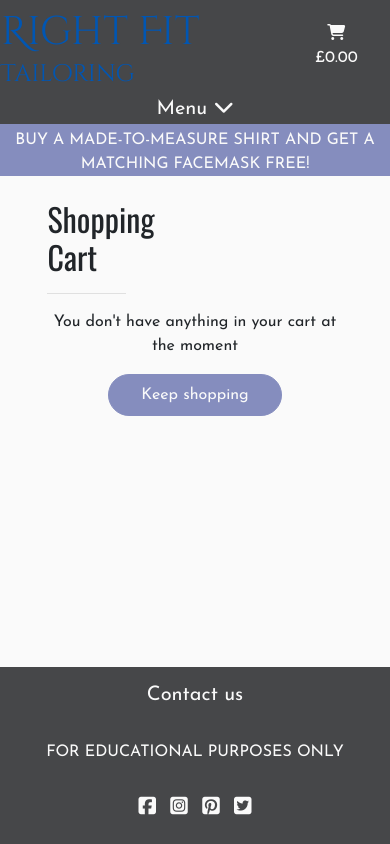
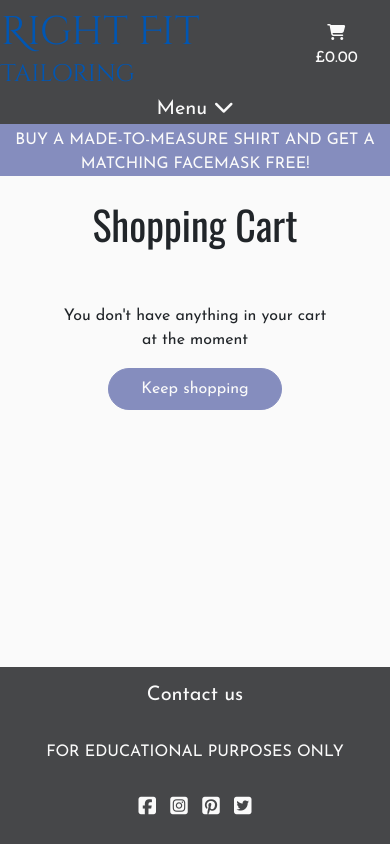
Before and after one commit to tealhorizon87/ms4_right-fit-tailoring, a Django app: page /cart/ in a window 390 px wide. Run offline with Django 3.2, Linux system fonts and the light colour scheme; parts of the project's set-up code (start-up, migrations or seed data) failed here and were passed over; some libraries are stand-ins or nearby versions; some web fonts are replaced.

Commit message:
Update cart layout for mobile devices

```diff
--- a/cart/templates/cart/cart.html
+++ b/cart/templates/cart/cart.html
@@ -13,28 +13,38 @@
     <div class="row">
       <div class="col-10 offset-1">
         <div class="row">
-          <div class="col-4">
-            <h2>Shopping Cart</h2>
-            <hr>
+          <div class="col-12 text-center mb-5">
+            <h2 class="h1">Shopping Cart</h2>
           </div>
         </div>
+        {% if cart_items %}
           <div class="row">
-          {% if cart_items %}
-            <div class="col-10 col-sm-12 offset-1 offset-sm-0">
+            <div class="col-6"><h3>Product</h3></div>
+            <div class="d-none d-md-block col-2"><h3>Price</h3></div>
+            <div class="d-none d-md-block col-2"><h3>Quantity</h3></div>
+            <div class="d-none d-md-block col-2"><h3>Subtotal</h3></div>
+          </div>
+          <hr>
           {% for item in cart_items %}
             <div class="row mb-2">
-                  <div class="col-3 text-center">
+              <div class="col-12 col-sm-4 col-md-2 text-md-center">
                 <img src="{{ item.product.image.url }}" height="150px" width="100px" alt="{{ item.product.name }}">
               </div>
-                  <div class="col-5">
+              <div class="col-12 col-sm-8 col-md-4">
                 <p>{{ item.product.name }}</p>
                 <p><i class="fas fa-list mr-1"></i>{{ item.product.category.friendly_name }}</p>
               </div>
-                  <div class="col-2">
-                    £{{ item.product.price }}
+              <div class="col-12 col-md-2 cart-display">
+                <span class="d-md-none pr-2">Price:</span>
+                <span>£{{ item.product.price }}</span>
               </div>
-                  <div class="col-2">
-                    £{{ item.product.price }}
+              <div class="col-12 col-md-2 cart-display">
+                <span class="d-md-none pr-2">Quantity:</span>
+                <span>{{ item.quantity }}</span>
+              </div>
+              <div class="col-12 col-md-2 cart-display">
+                <span class="d-md-none pr-2">Subtotal:</span>
+                <span><strong>£{{ item.product.price }}</strong></span>
               </div>
             </div>
             <hr>
@@ -42,7 +52,7 @@
           <div class="row mb-4">
             <div class="col-4 offset-7 text-right">
               <p>Cart Total ({{ item_count }} items): <strong>£{{ total }}</strong></p>
-                  <a href="{% url 'products' %}" class="btn my-button">
+              <a href="{% url 'products' %}" class="btn my-button-reverse">
                 Keep shopping
               </a>
               <a href="" class="btn my-button">
@@ -50,9 +60,8 @@
               </a>
             </div>
           </div>
-            </div>
         {% else %}
-            <div class="col text-center">
+          <div class="col-12 text-center">
             <p>You don't have anything in your cart at the moment</p>
             <a href="{% url 'products' %}" class="btn my-button">
               Keep shopping
@@ -62,5 +71,4 @@
       </div>
     </div>
   </div>
-  </div>
 {% endblock %}
--- a/home/templates/home/index.html
+++ b/home/templates/home/index.html
@@ -2,7 +2,7 @@
 {% load static %}
 
 {% block content %}
-  <main class="pb-5 pb-sm-0">
+  <div class="pb-5 pb-sm-0">
     <div class="container header-spacer">
       <div class="row">
         <div class="col"></div>
@@ -20,5 +20,5 @@
         </div>
       </div>
     </div>
-  </main>
+  </div>
 {% endblock %}
--- a/products/templates/products/product_detail.html
+++ b/products/templates/products/product_detail.html
@@ -38,7 +38,7 @@
                 <div class="form-group">
                   <label for="id_qty_{{ product.id }}">Quantity</label>
                   <input type="number" class="form-control" name="quantity" value="1" min="1" max="10"
-                    data-item-id="{{ product.id }}" id="id_qty_{{ product.id }}" aria-describedby="emailHelp">
+                    data-item-id="{{ product.id }}" id="id_qty_{{ product.id }}">
                 </div>
                 <div class="text-center">
                   <button href="" type="submit" class="btn my-button">
--- a/static/css/style.css
+++ b/static/css/style.css
@@ -168,6 +168,11 @@ smaller screens */
   .sub-logo {
     font-size: 1.5rem;
   }
+
+  .cart-display {
+    display: flex;
+    justify-content: flex-end;
+  }
 }
 
 @media (max-width: 568px) {
@@ -178,4 +183,9 @@ smaller screens */
   .main-content {
     padding-bottom: 11rem;
   }
+
+  .cart-display {
+    display: flex;
+    justify-content: space-between;
+  }
 }
--- a/templates/base.html
+++ b/templates/base.html
@@ -30,7 +30,7 @@
   </head>
   <body>
     <div class="page-container">
-      <div class="main-content">
+      <main class="main-content">
         <header class="container-fliud fixed-top">
           <div class="row">
             <div class="col-9 col-sm-8 col-md-4 text-lg-left my-auto p-0">
@@ -94,7 +94,7 @@
 
         {% block content %}
         {% endblock %}
-      </div>
+      </main>
 
       <footer class="container-fluid">
         <div class="row text-center">
```
Also changed, not shown: db.sqlite3. Lines whose indentation alone changed are shown as unchanged.
